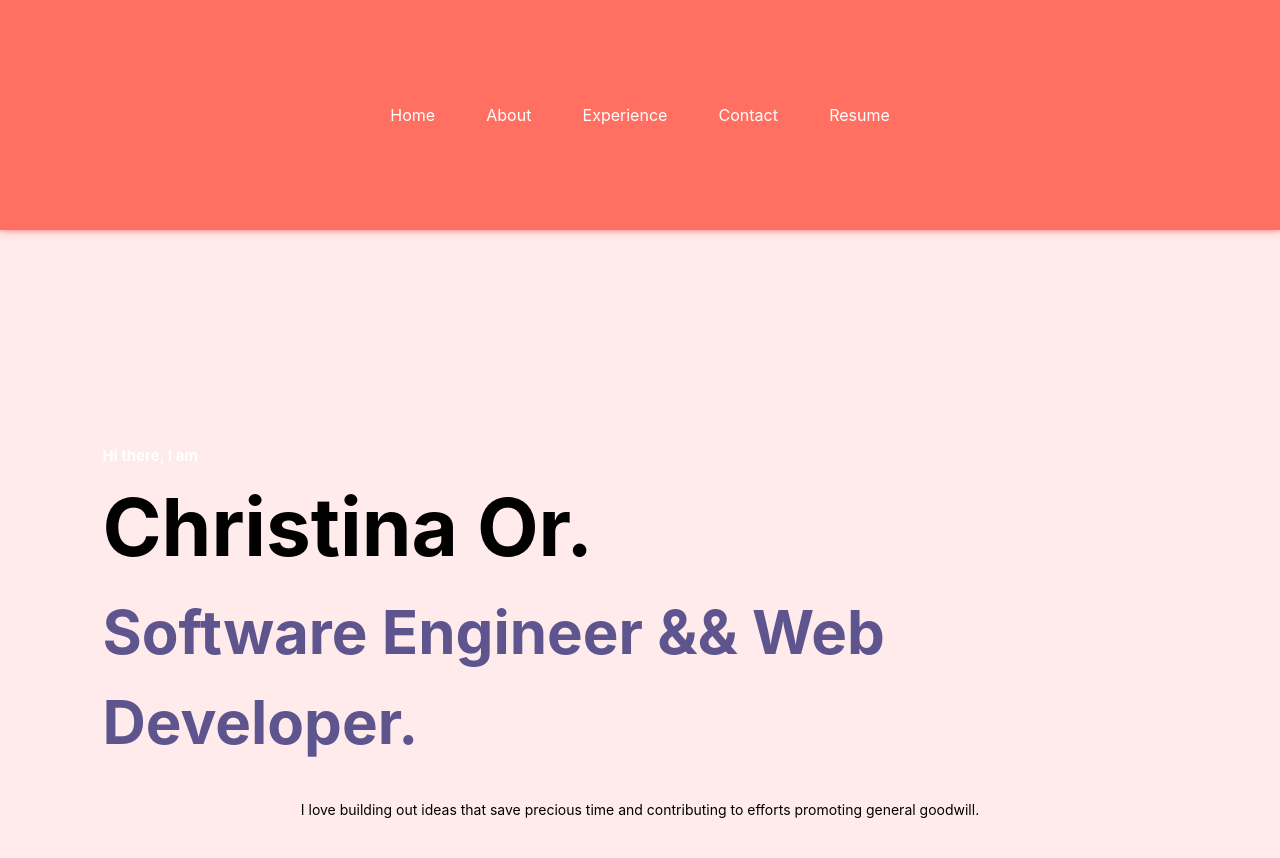
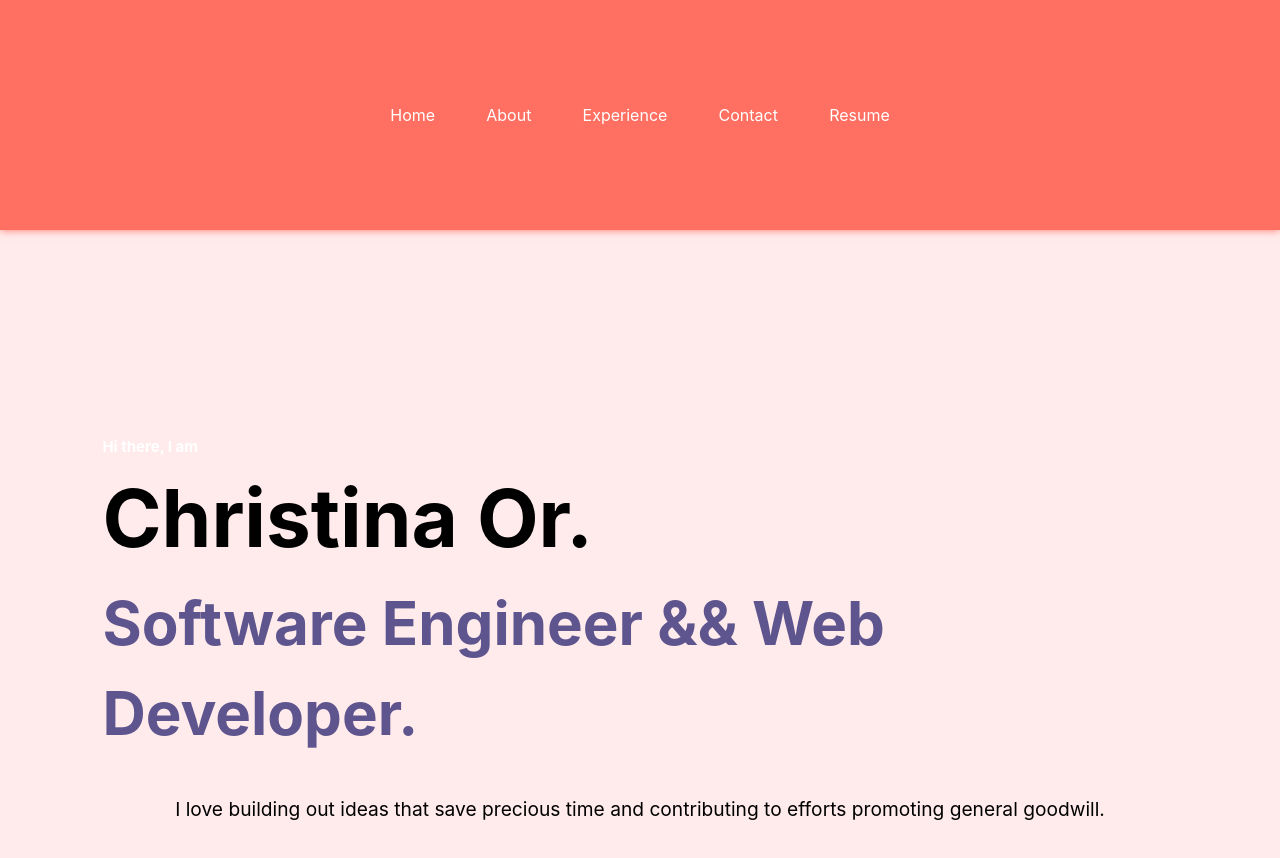
Before and after one commit to christinaor/christinaor.github.io, a React (Vite) app: page / in a window 1280 px wide. Shown: the top 858 px of the page. Built offline with nearby package versions, Linux system fonts and the light colour scheme.

Commit message:
Update hero font size to rem

```diff
--- a/src/components/Hero/Hero.tsx
+++ b/src/components/Hero/Hero.tsx
@@ -1,4 +1,3 @@
-import { useState } from 'react'
 import styles from './styles.module.scss'
 
 function Hero() {
@@ -9,17 +8,8 @@ function Hero() {
         <div className={styles.bigHeroText}>Christina Or.</div>
         <div className={`${styles.subText}`}>Software Engineer && Web Developer.</div>
       </h1>
-      {/* <h1 className={`${styles.bigHeroText}`}></h1>
-      <h1 className={`${styles.subText}`}></h1> */}
 
-      <p>I love building out ideas that save precious time and contributing to efforts promoting general goodwill.</p>
-      {/* <div className={`${styles.sameLineText}`}>
-        <h2 className={`${styles.bigHeroText}`}>Christina Or.</h2>
-        <h1 className={`${styles.smallHeroText}`}>and I'm a</h1>
-      </div>
-      <h2 className={`${styles.subText}`}>I am a Software Engineer && Web Developer.</h2> */}
-      {/* <h2 className={`${styles.subText}`}>Software Engineer</h2> */}
-      {/* <h2 className={`${styles.subText}`}>&& Web Developer.</h2> */}
+      <p className={styles.heroBlurb}>I love building out ideas that save precious time and contributing to efforts promoting general goodwill.</p>
     </section>
   )
 }
--- a/src/components/Hero/styles.module.scss
+++ b/src/components/Hero/styles.module.scss
@@ -19,6 +19,7 @@
   margin: 0;
   padding: 0;
 
+  font-size: 1.3rem;
   color: $buttonBorderLightBrown;
 }
 
@@ -26,7 +27,6 @@
   margin: 0;
   padding: 0;
 
-  // font-size: 13vw;
   font-size: 3rem;
 }
 
@@ -34,7 +34,12 @@
   margin: 0;
   padding: 0;
 
+  font-size: 2rem;
   color: $buttonBackgroundDarkBrown;
+}
+
+.heroBlurb {
+  font-size: 1.2rem;
 }
 
 @media only screen and (min-width: 481px) {
```
